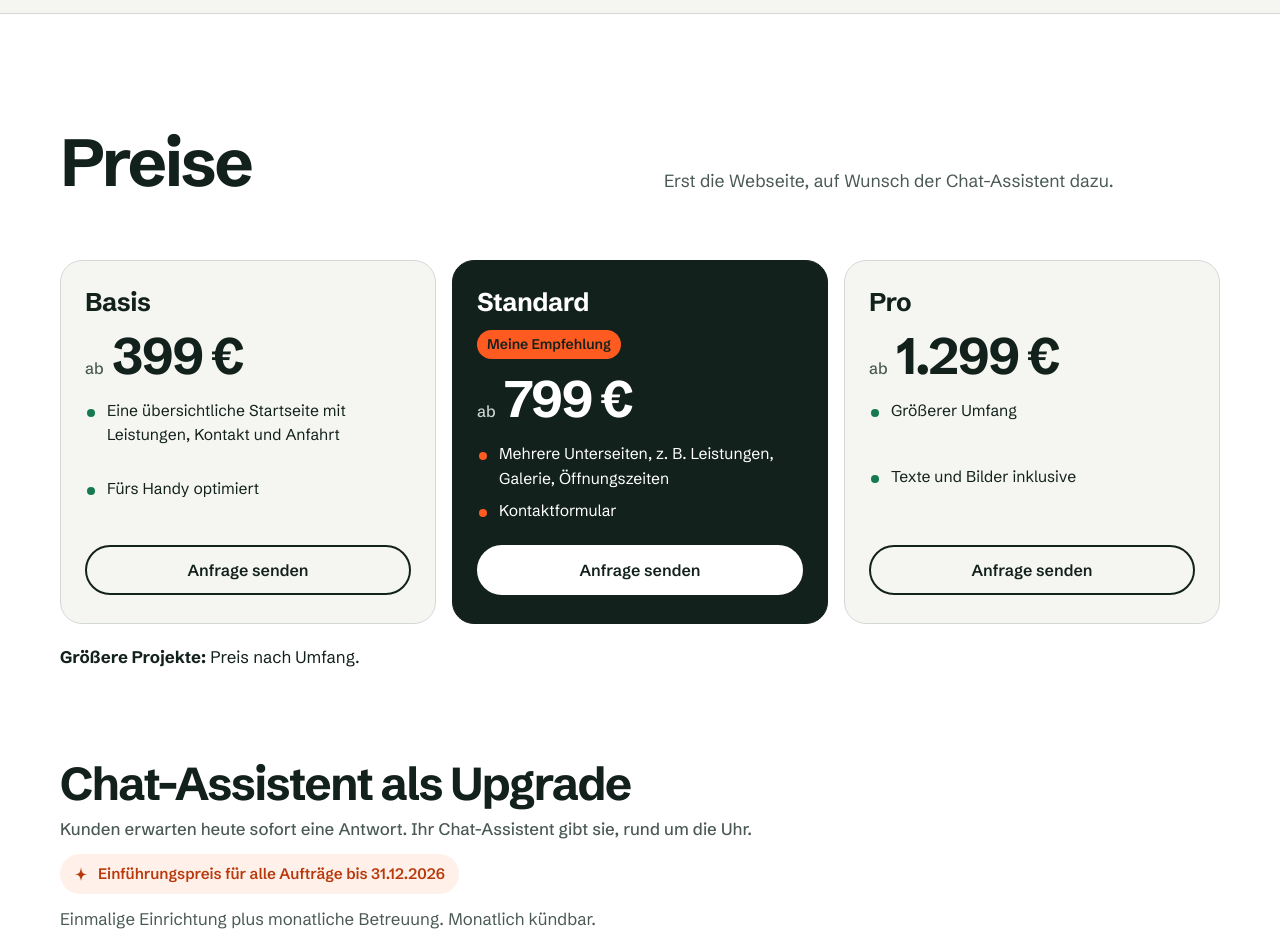
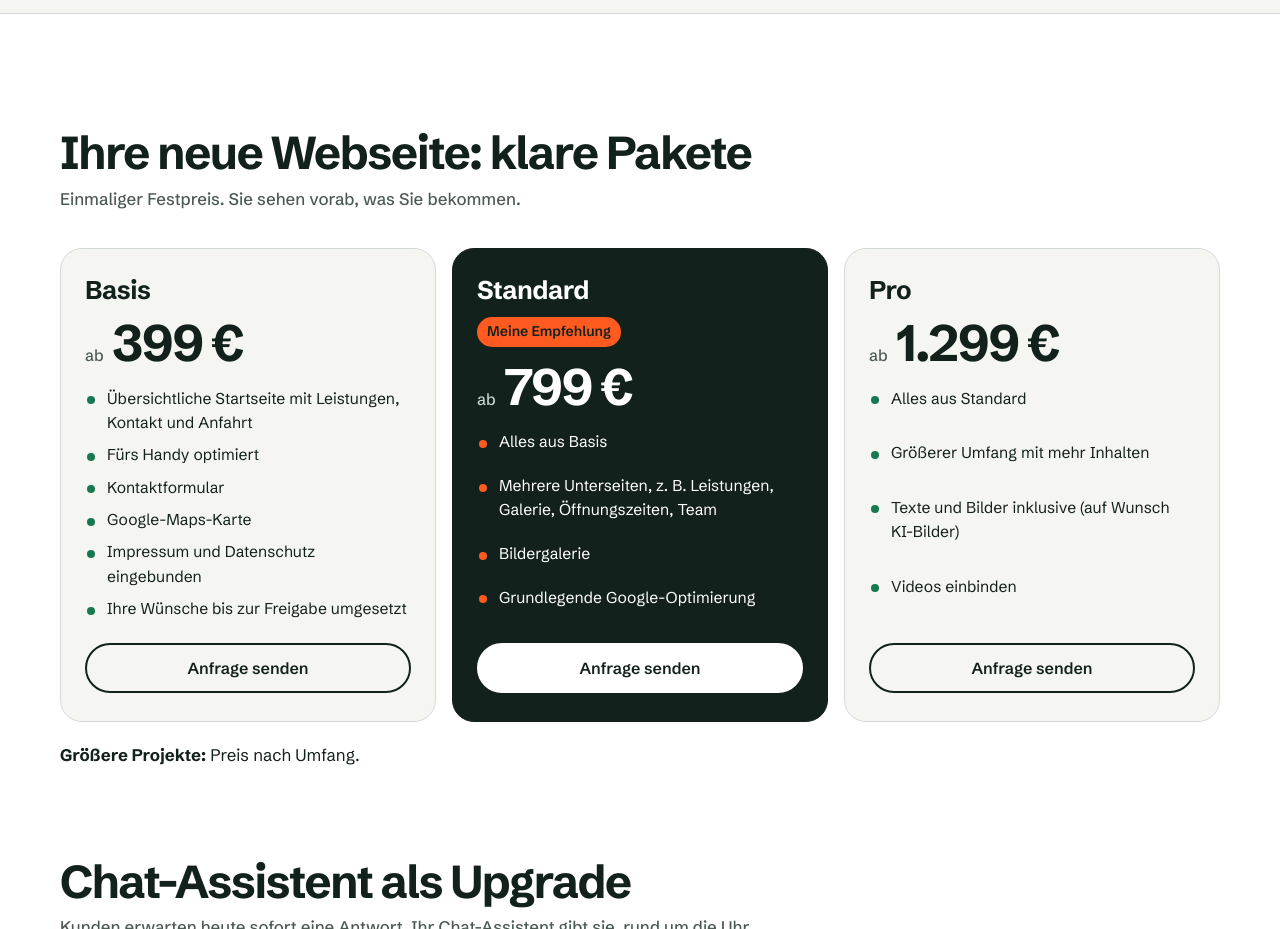
Before and after one commit to KI-Funke/KI-Funke, a plain HTML site: page index.html in a window 1280 px wide. Shown: the part 2260-3189 px from the top of the page. Drawn offline with Linux system fonts and the light colour scheme.

Commit message:
Add files via upload

```diff
--- a/index.html
+++ b/index.html
@@ -161,6 +161,7 @@
   .groesser { margin-top: 20px; font-size: 1.05rem; }
   .upgrade-satz { font-size: 1.2rem; color: var(--tinte); font-weight: 500; margin-top: -4px; }
   .upgrade-kopf { display: flex; flex-wrap: wrap; align-items: center; gap: 12px 20px; margin: clamp(56px, 7vw, 96px) 0 clamp(24px, 3vw, 36px); }
+  .upgrade-kopf.erster { margin-top: 0; }
   .upgrade-titel { font-size: clamp(1.8rem, 3.6vw, 3rem); letter-spacing: -.035em; }
   .upgrade-text { flex-basis: 100%; color: var(--grau); font-size: 1.05rem; }
   .angebot-hinweis { display: inline-flex; align-items: center; gap: 10px; padding: 8px 14px; border-radius: 999px; background: #fff1ea; color: var(--glut-text); font-weight: 600; font-size: .95rem; }
@@ -433,17 +434,21 @@
 
   <section class="getoent" id="preise" aria-labelledby="preise-titel">
     <div class="wrap">
-      <div class="kopf">
-        <h2 id="preise-titel">Preise</h2>
-        <p>Erst die Webseite, auf Wunsch der Chat-Assistent dazu.</p>
+      <div class="upgrade-kopf erster">
+        <h2 id="preise-titel" class="upgrade-titel">Ihre neue Webseite: klare Pakete</h2>
+        <p class="upgrade-text upgrade-satz">Einmaliger Festpreis. Sie sehen vorab, was Sie bekommen.</p>
       </div>
       <div class="plaene">
         <div class="plan">
           <h3>Basis</h3>
           <p class="preis"><small>ab</small> 399 €</p>
           <ul>
-            <li>Eine übersichtliche Startseite mit Leistungen, Kontakt und Anfahrt</li>
+            <li>Übersichtliche Startseite mit Leistungen, Kontakt und Anfahrt</li>
             <li>Fürs Handy optimiert</li>
+            <li>Kontaktformular</li>
+            <li>Google-Maps-Karte</li>
+            <li>Impressum und Datenschutz eingebunden</li>
+            <li>Ihre Wünsche bis zur Freigabe umgesetzt</li>
           </ul>
           <a class="btn hell voll" href="#kontakt">Anfrage senden</a>
         </div>
@@ -452,8 +457,10 @@
           <p class="empfehlung">Meine Empfehlung</p>
           <p class="preis"><small>ab</small> 799 €</p>
           <ul>
-            <li>Mehrere Unterseiten, z. B. Leistungen, Galerie, Öffnungszeiten</li>
-            <li>Kontaktformular</li>
+            <li>Alles aus Basis</li>
+            <li>Mehrere Unterseiten, z. B. Leistungen, Galerie, Öffnungszeiten, Team</li>
+            <li>Bildergalerie</li>
+            <li>Grundlegende Google-Optimierung</li>
           </ul>
           <a class="btn voll" href="#kontakt">Anfrage senden</a>
         </div>
@@ -461,8 +468,10 @@
           <h3>Pro</h3>
           <p class="preis"><small>ab</small> 1.299 €</p>
           <ul>
-            <li>Größerer Umfang</li>
-            <li>Texte und Bilder inklusive</li>
+            <li>Alles aus Standard</li>
+            <li>Größerer Umfang mit mehr Inhalten</li>
+            <li>Texte und Bilder inklusive (auf Wunsch KI-Bilder)</li>
+            <li>Videos einbinden</li>
           </ul>
           <a class="btn hell voll" href="#kontakt">Anfrage senden</a>
         </div>
```
